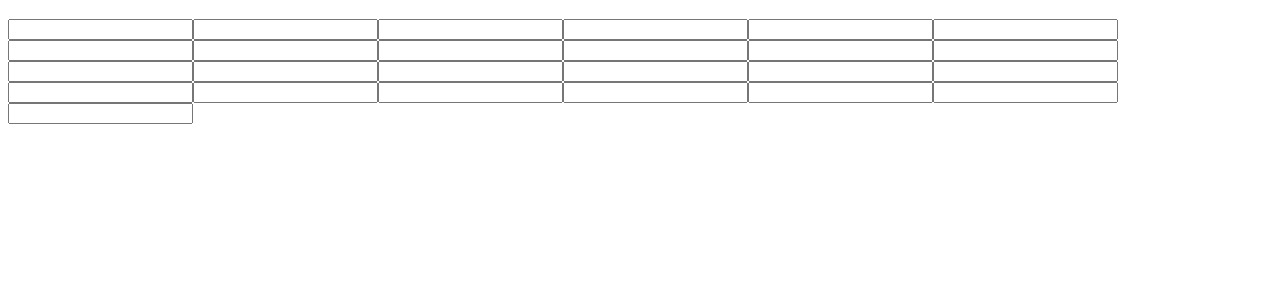
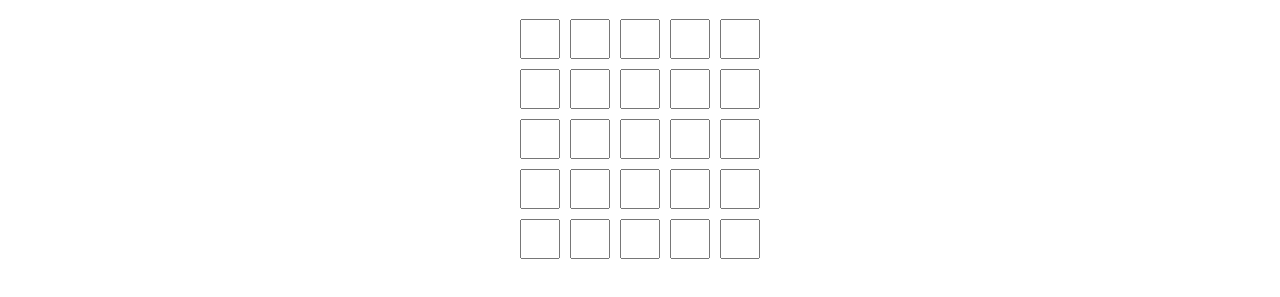
Before and after one commit to juanmad/programando-wordle, a plain HTML site: page index.html in a window 1280 px wide. Shown: the part 61-358 px from the top of the page. Drawn offline with Linux system fonts and the light colour scheme.

Commit message:
Added basic styling for wordle matrix

```diff
--- a/index.html
+++ b/index.html
@@ -4,7 +4,7 @@
     <meta charset="UTF-8">
     <meta name="viewport" content="width=device-width, initial-scale=1.0">
     <title>Wordle</title>
-    <style> </style>
+    <link rel="stylesheet" href="wordle.css">
 </head>
 <body>
 
--- a/wordle.css
+++ b/wordle.css
@@ -0,0 +1,7 @@
+#wordle-container {
+    display: grid;
+    grid-template-columns: repeat(5, 40px);
+    grid-template-rows: repeat(5, 40px);
+    gap: 10px;
+    justify-content: center;
+}
```
